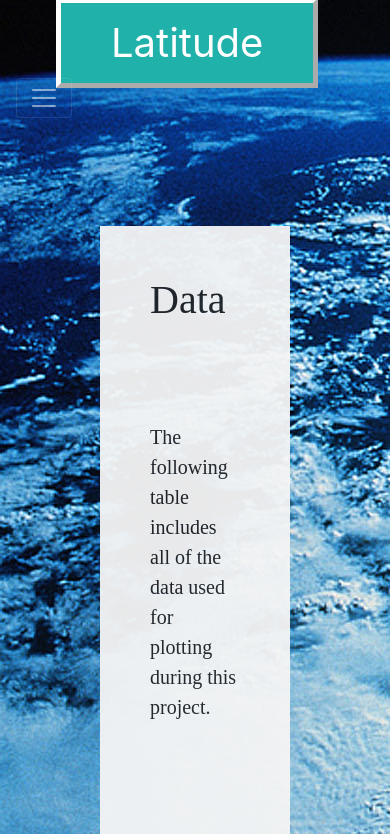
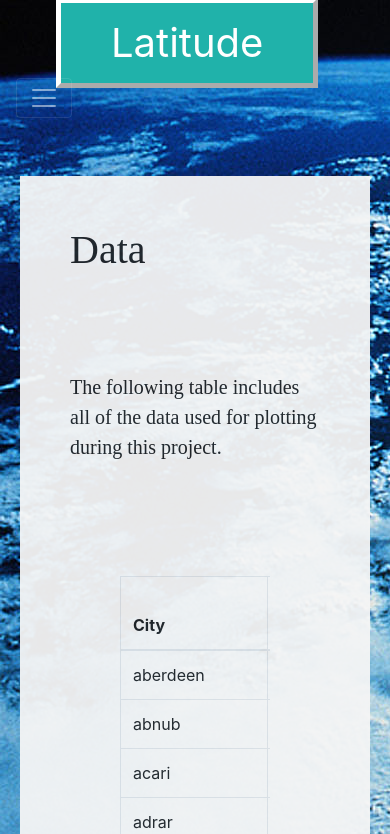
Before and after one commit to thdchang/thdchang.github.io, a plain HTML site: page data.html in a window 390 px wide. Shown: the top 834 px of the page. Drawn offline with nearby package versions, Linux system fonts and the light colour scheme.

Commit message:
Add files via upload

```diff
--- a/style.css
+++ b/style.css
@@ -28,7 +28,7 @@
 
 .comparison-body{
     position:relative;
-    margin:100px!important;
+    margin:100px;
 
 }
 
@@ -56,6 +56,12 @@ h3{
 }
 
 
+#figure-table{
+    margin:50px;
+    overflow:auto;
+
+}
+
 .figure p{
     font-size:20px;
     font-family:"Georgia, serif";
@@ -82,6 +88,7 @@ h3{
         padding-right:50px;
         border: 5px white outset;
 }
+
 .main {
     margin:20px;
     margin-top:50px;
@@ -107,13 +114,6 @@ h3{
 }
 
 
-
-#figure-table{
-    margin:50px;
-    overflow:auto;
-
-}
-
 #visual-header{
     margin-bottom:70px;
 }
@@ -122,13 +122,12 @@ p{
     /* font-size:1.5vw!important; */
 }
 
-/* Extra small devices (phones, 600px and down) */
-@media (max-width: 600px) {
+@media (max-width: 450px) {
     p{
-        font-size:5vw;
+        font-size:1vw;
     }
     h1{
-        font-size:3.5vw;
+        font-size:2.5vw;
     }
 
     }
@@ -142,7 +141,6 @@ p{
     }
 
 }
-/* Small devices (portrait tablets and large phones, 600px and up) */
 @media (min-width: 600px) {
 
     h1{
```
